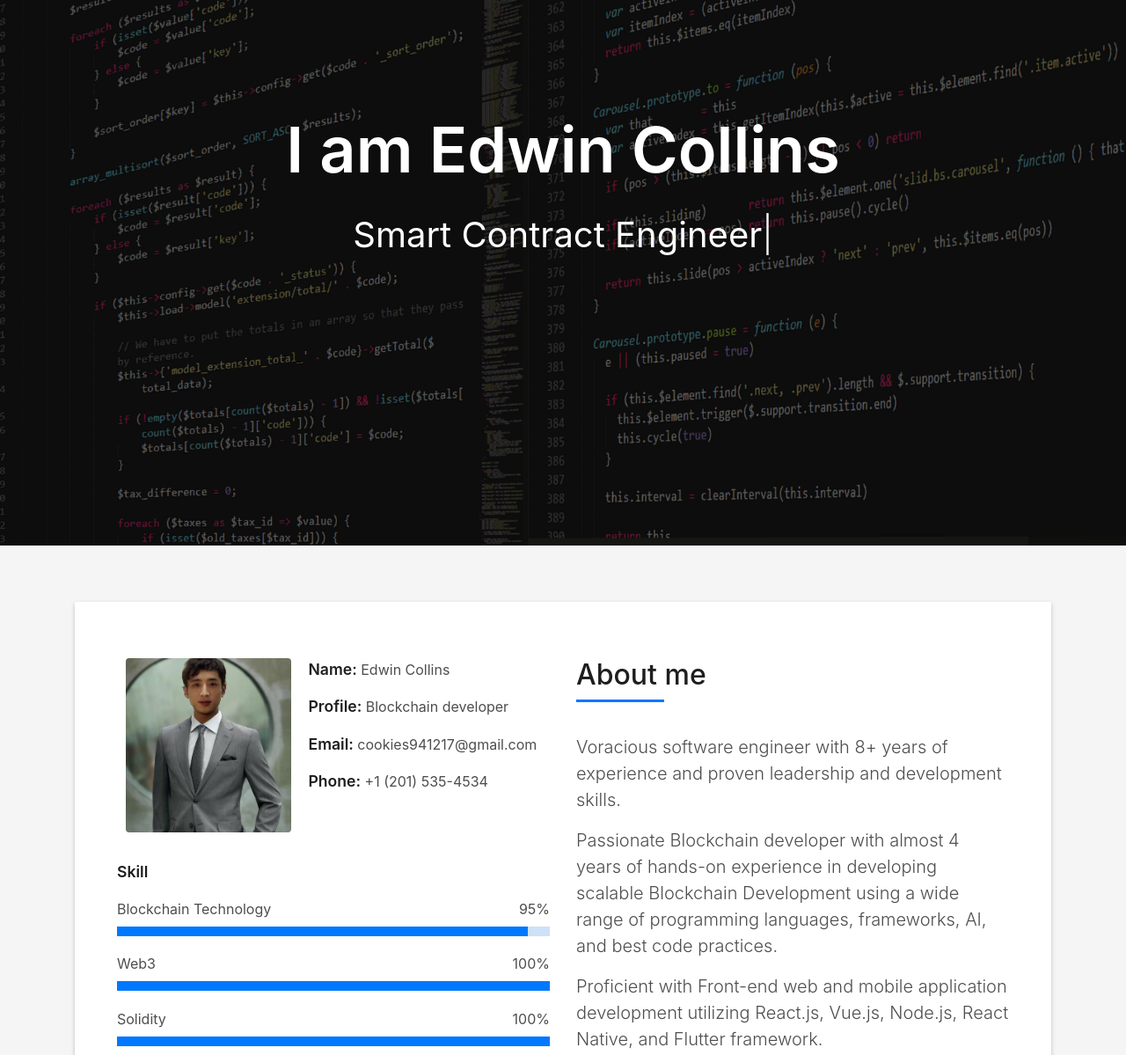
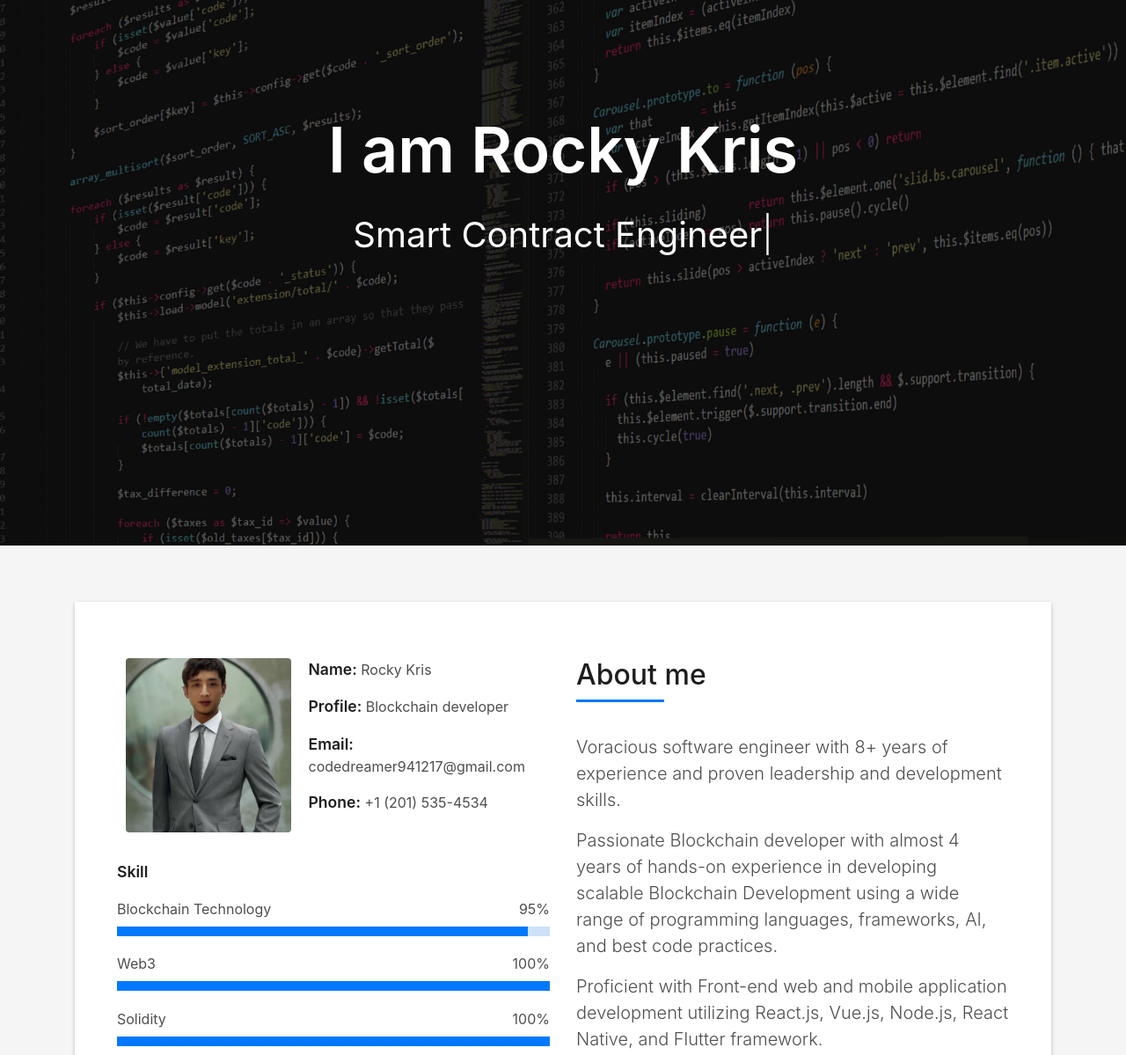
Before and after one commit to codedreamer1217/personal-website, a plain HTML site: page index.html in a window 1280 px wide. Shown: the part 180-1379 px from the top of the page at 88% size. Drawn offline with Linux system fonts and the light colour scheme; files whose address does not match are found by name.

Commit message:
Update to Kris

```diff
--- a/index.html
+++ b/index.html
@@ -77,7 +77,7 @@
       <div class="table-cell">
         <div class="container">
           <!--<p class="display-6 color-d">Hello, world!</p>-->
-          <h1 class="intro-title mb-4">I am Edwin Collins</h1>
+          <h1 class="intro-title mb-4">I am Rocky Kris</h1>
           <p class="intro-subtitle"><span class="text-slider-items">Blockchain Developer,Smart Contract Engineer,Frontend Developer,Server Manager</span><strong class="text-slider"></strong></p>
           <!-- <p class="pt-3"><a class="btn btn-primary btn js-scroll px-4" href="#about" role="button">Learn More</a></p> -->
         </div>
@@ -101,9 +101,9 @@
                   </div>
                   <div class="col-sm-6 col-md-7">
                     <div class="about-info">
-                      <p><span class="title-s">Name: </span> <span>Edwin Collins</span></p>
+                      <p><span class="title-s">Name: </span> <span>Rocky Kris</span></p>
                       <p><span class="title-s">Profile: </span> <span>Blockchain developer</span></p>
-                      <p><span class="title-s">Email: </span> <span>cookies941217@gmail.com</span></p>
+                      <p><span class="title-s">Email: </span> <span>codedreamer941217@gmail.com</span></p>
                       <p><span class="title-s">Phone: </span> <span>+1 (201) 535-4534</span></p>
                     </div>
                   </div>
@@ -501,7 +501,7 @@
               </div>
               <div class="content-test">
                 <p class="description lead">
-                  Collins is a great employee. Did a good development job. I will always give him projects. He was on time
+                  Rocky is a great employee. Did a good development job. I will always give him projects. He was on time
                 and was able to address changes in a timely fashion. He is a great developer who has the right skills.
                 You'll like working with him.
                 </p>
@@ -514,7 +514,7 @@
               </div>
               <div class="content-test">
                 <p class="description lead">
-                  Collins is really professional in his majority, delivered the product in time as we discussed, very
+                  Rocky is really professional in his majority, delivered the product in time as we discussed, very
                   satisfied and highly recommended!
                 </p>
                 <span class="comit"><i class="fa fa-quote-right"></i></span>
@@ -720,7 +720,7 @@
                     <ul class="list-ico">
                       <li><span class="ion-ios-location"></span> 738 Indigo Ave, Orlando, FL 32828, USA</li>
                       <li><span class="ion-ios-telephone"></span> +1 (201) 535-4534</li>
-                      <li><span class="ion-email"></span> cookies941217@gmail.com</li>
+                      <li><span class="ion-email"></span> codedreamer941217@gmail.com</li>
                     </ul>
                   </div>
                 </div>
```
